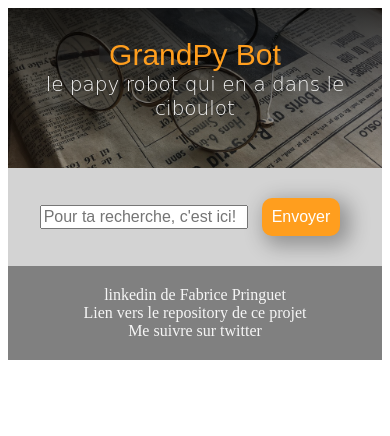
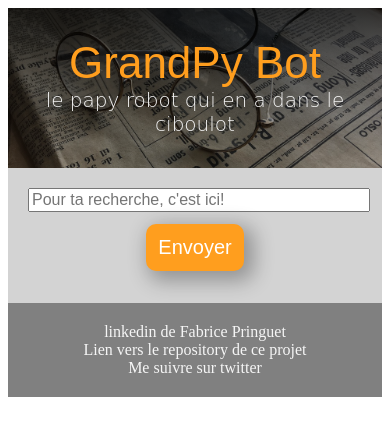
Before and after one commit to Fabe59/Projet7, a Flask app: page / in a window 390 px wide. Shown: the top 436 px of the page. Run offline with Flask 2, Linux system fonts and the light colour scheme; some libraries are stand-ins or nearby versions.

Commit message:
css updated to be responsive

```diff
--- a/app/static/style.css
+++ b/app/static/style.css
@@ -1,4 +1,3 @@
-
 .header {
     height: 200px;
     padding: 30px;
@@ -8,22 +7,21 @@
     color: whitesmoke;
 }
 
-
 .baseline {
     text-align: center;
 }
 
 .header-title {
     font-family: fantasy, serif;
-    font-size: 100px;
+    font-size: 6rem;
     color: rgb(255, 158, 30);
     display: block;
-    padding-right: 200px;
+    padding-right: 250px;
 }
 
 .slogan {
     font-family: cursive;
-    font-size: 30px;
+    font-size: 2rem;
     font-weight: lighter;
     padding-left: 320px;
 }
@@ -38,15 +36,15 @@
 }
 
 .input-user-text {
-    width: 500px;
-    font-size: 16px;
+    width: 800px;
+    font-size: 1rem;
     outline: none;
 }
 
 input[type=submit] {
-    font-size: 16px;
-    padding: 10px;
-    margin: 10px;
+    font-size: 1.25rem;
+    padding: 12px;
+    margin: 12px;
     border: none;
     background-color: #ff9e1e;
     color: #fff;
@@ -78,7 +76,7 @@ input[type=submit]:active {
     right: 0;
     margin: auto;
 
-    animation: spin 1s infinite linear;
+    animation: spin 2s infinite linear;
 }
 
 @keyframes spin {
@@ -158,23 +156,23 @@ input[type=submit]:active {
     text-decoration-line: underline;
 }
 
-@media only screen and (max-width: 920px) {
+@media only screen and (max-width: 890px) {
     .header {
         height: 100px;
     }
 
     .header-title {
-        font-size: 30px;
+        font-size: 2.75rem;
         padding-right: 0px;
     }
 
     .slogan {
-        font-size: 20px;
+        font-size: 1.25rem;
         padding-left: 0px;
     }
 
     .input-user-text {
-        width: 200px;
+        width: 100%;
     }
 
     .section-link a {
@@ -182,3 +180,28 @@ input[type=submit]:active {
         padding-right: 10px;
     }
 }
+
+@media only screen and (max-width: 380px) {
+    .header {
+        height: 100px;
+    }
+
+    .header-title {
+        font-size: 1.75rem;
+        padding-right: 0px;
+    }
+
+    .slogan {
+        font-size: 1.25rem;
+        padding-left: 0px;
+    }
+
+    .input-user-text {
+        width: 100%;
+    }
+
+    .section-link a {
+        padding-left: 10px;
+        padding-right: 10px;
+    }
+}
```
